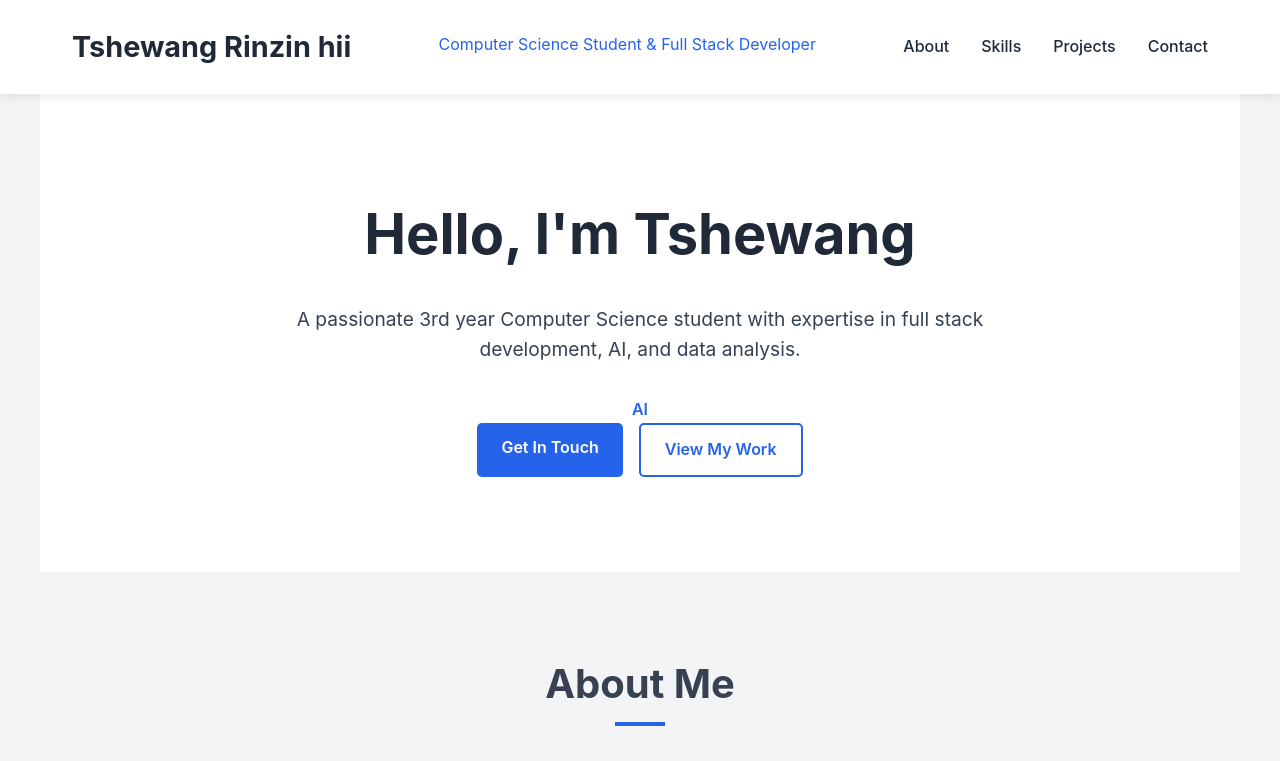
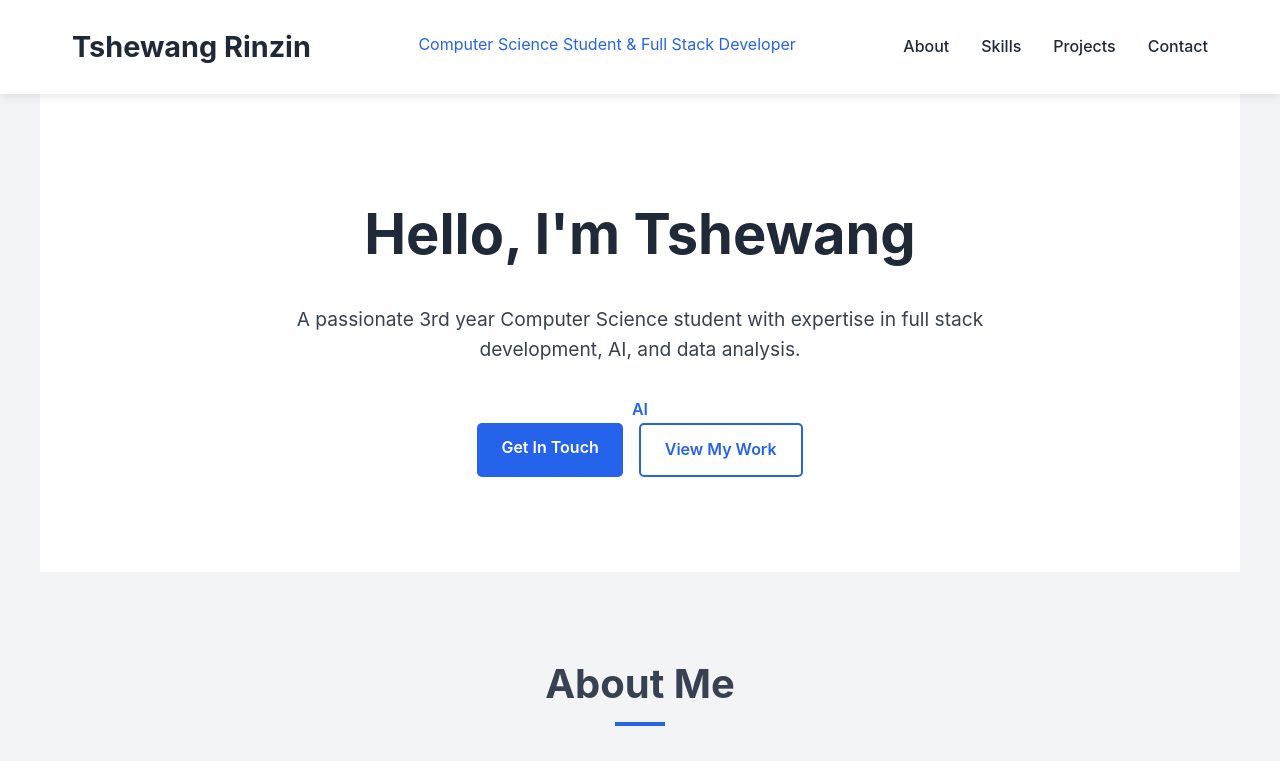
Before and after one commit to tshewangrinzin/cctt_ci-cd, a plain HTML site: page index.html in a window 1280 px wide. Shown: the top 761 px of the page. Drawn offline with Linux system fonts and the light colour scheme.

Commit message:
Update index.html

```diff
--- a/index.html
+++ b/index.html
@@ -3,7 +3,7 @@
 <head>
   <meta charset="UTF-8">
   <meta name="viewport" content="width=device-width, initial-scale=1.0">
-  <title>Tshewang Rinzin - Portfolio</title>
+  <title>Tshewang Rinzin - Portfolio v1</title>
   <link rel="stylesheet" href="./style.css">
   <script type="module" src="./main.js" defer></script>
   <link rel="stylesheet" href="https://cdnjs.cloudflare.com/ajax/libs/font-awesome/6.4.0/css/all.min.css">
@@ -11,7 +11,7 @@
 <body>
   <header>
     <div class="container">
-      <h1>Tshewang Rinzin hii</h1>
+      <h1>Tshewang Rinzin</h1>
       <p class="subtitle">Computer Science Student & Full Stack Developer</p>
       <nav>
         <ul>
```
